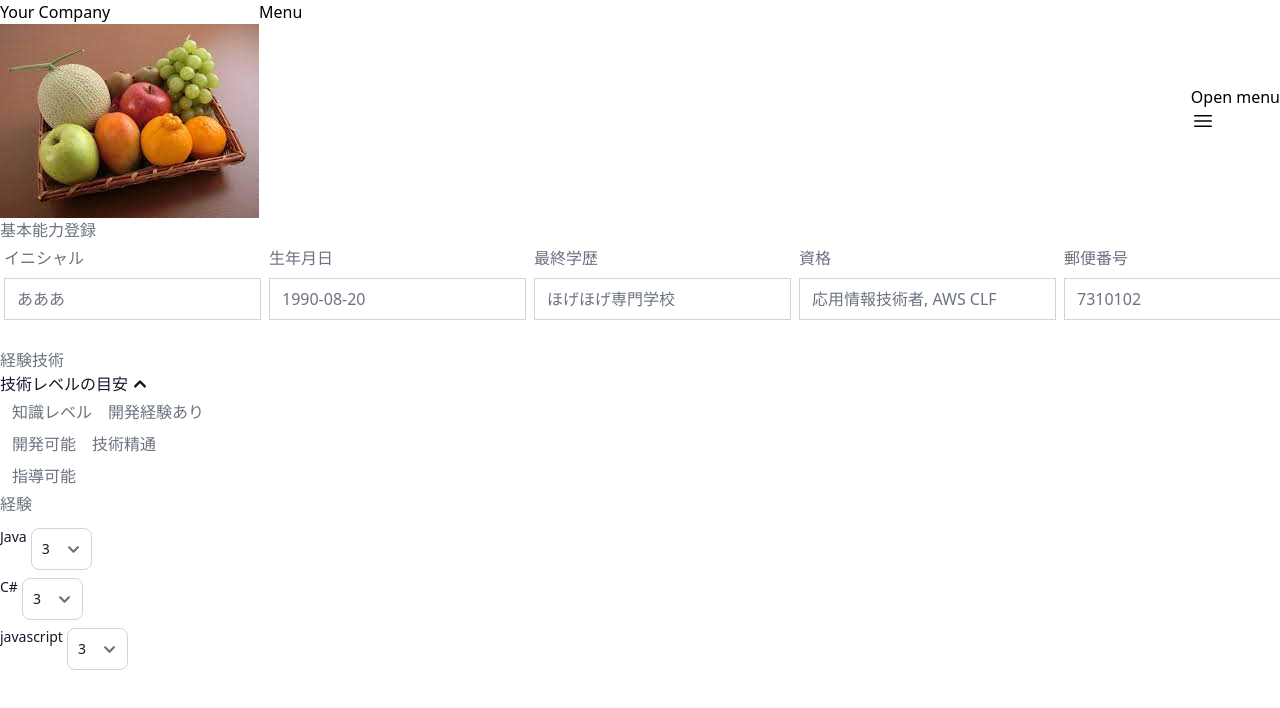
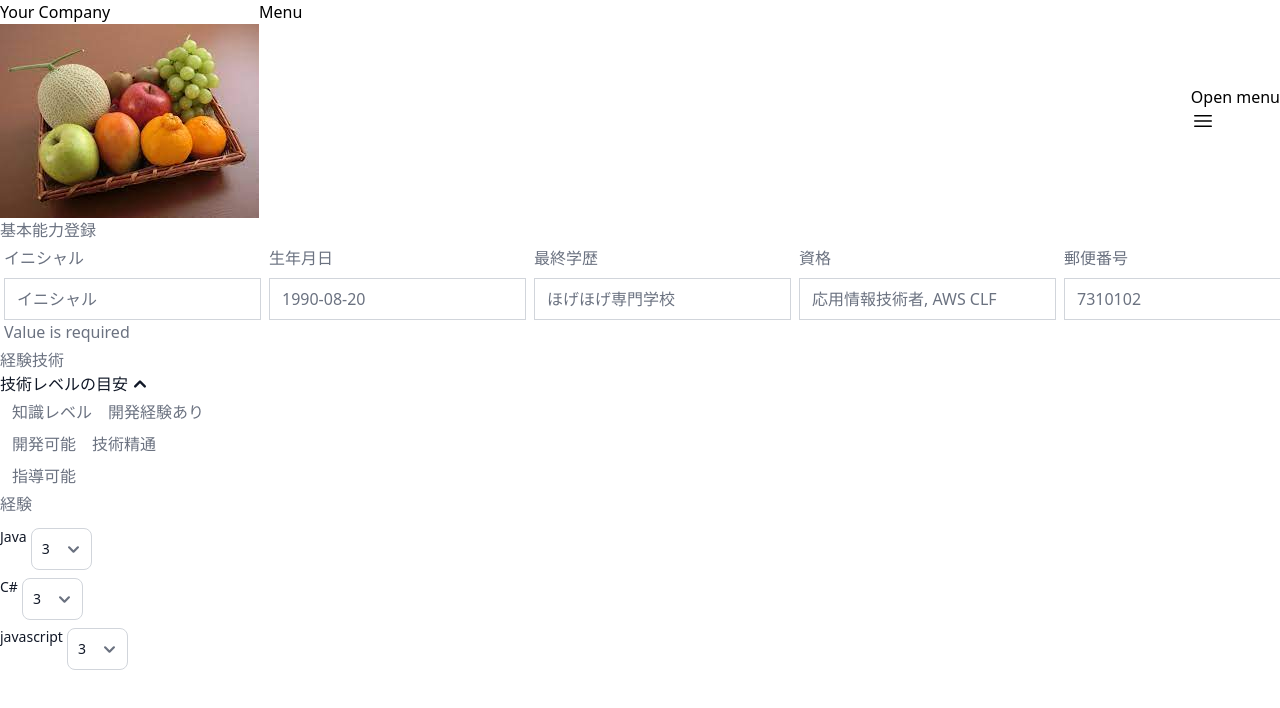
Before and after one commit to myantyuWorld/stackies-app, a Vue app in the folder frontend/vite_fast/: page /register in a window 1280 px wide. Both pictures are taken after a click on the button "登録". Shown: the top 708 px of the page. Built offline with nearby package versions, Linux system fonts and the light colour scheme.

Commit message:
Add Vulidate

```diff
--- a/frontend/vite_fast/package.json
+++ b/frontend/vite_fast/package.json
@@ -12,6 +12,8 @@
     "lint": "eslint . --ext .vue,.js,.jsx,.cjs,.mjs,.ts,.tsx,.cts,.mts --fix --ignore-path .gitignore"
   },
   "dependencies": {
+    "@vuelidate/core": "^2.0.0",
+    "@vuelidate/validators": "^2.0.0",
     "axios": "^1.2.2",
     "flowbite": "^1.6.3",
     "pinia": "^2.0.28",
--- a/frontend/vite_fast/src/components/BaseInfo.vue
+++ b/frontend/vite_fast/src/components/BaseInfo.vue
@@ -2,48 +2,56 @@
 import InputComponent from './InputComponent.vue'
 
 defineProps<{
-  inputMode:boolean,
-  baseInfo:Object
+  inputMode: boolean,
+  baseInfo: Object,
+  v$:Object
 }>()
 </script>
 <template>
   <div class="w-full px-4 shadow-none flex flex-wrap ">
     <!-- イニシャル、住所、資格（名前、取得時期）、学歴、生年月日、自己PR） -->
-    <div class="p-1 w-1/12">
+    <div class="p-1 w-1/2">
       <div>
         <label class="block uppercase tracking-wide text-gray-700 text-xs font-bold mb-2" for="grid-password">
           イニシャル
         </label>
-        <InputComponent :input-mode="inputMode" placeholder="イニシャル" :value="baseInfo.initial" v-model="baseInfo.initial" />
+        <InputComponent :input-mode="inputMode" placeholder="イニシャル" :value="baseInfo.initial"
+          v-model="baseInfo.initial" />
+        <div v-for="error of v$.initial.$errors" :key="error.$uid">
+          <div class="text-red-700 font-bold">{{ error.$message }}</div>
+        </div>
       </div>
 
     </div>
-    <div class="p-1 w-2/12">
+    <div class="p-1 w-1/2">
 
       <div>
         <label class="block uppercase tracking-wide text-gray-700 text-xs font-bold mb-2" for="grid-password">
           生年月日
         </label>
-        <InputComponent :input-mode="inputMode" placeholder="生年月日" :value="baseInfo.birth_date" v-model="baseInfo.birth_date"/>
+        <InputComponent :input-mode="inputMode" placeholder="生年月日" :value="baseInfo.birth_date"
+          v-model="baseInfo.birth_date" />
       </div>
 
     </div>
-    <div class="p-1 w-4/12">
+    <div class="p-1 w-1/2">
 
       <div>
         <label class="block uppercase tracking-wide text-gray-700 text-xs font-bold mb-2" for="grid-password">
           最終学歴
         </label>
-        <InputComponent :input-mode="inputMode" placeholder="最終学歴" :value="baseInfo.last_educational_background" v-model="baseInfo.last_educational_background"/>
+        <InputComponent :input-mode="inputMode" placeholder="最終学歴" :value="baseInfo.last_educational_background"
+          v-model="baseInfo.last_educational_background" />
       </div>
 
     </div>
-    <div class="p-1 w-5/12">
+    <div class="p-1 w-1/2">
       <div>
         <label class="block uppercase tracking-wide text-gray-700 text-xs font-bold mb-2" for="grid-password">
           資格
         </label>
-        <InputComponent :input-mode="inputMode" placeholder="資格" :value="baseInfo.qualification" v-model="baseInfo.qualification"/>
+        <InputComponent :input-mode="inputMode" placeholder="資格" :value="baseInfo.qualification"
+          v-model="baseInfo.qualification" />
       </div>
 
     </div>
@@ -52,7 +60,8 @@ defineProps<{
         <label class="block uppercase tracking-wide text-gray-700 text-xs font-bold mb-2" for="grid-password">
           郵便番号
         </label>
-        <InputComponent :input-mode="inputMode" placeholder="郵便番号" :value="baseInfo.postcode" v-model="baseInfo.postcode"/>
+        <InputComponent :input-mode="inputMode" placeholder="郵便番号" :value="baseInfo.postcode"
+          v-model="baseInfo.postcode" />
       </div>
 
     </div>
@@ -62,7 +71,7 @@ defineProps<{
         <label class="block uppercase tracking-wide text-gray-700 text-xs font-bold mb-2" for="grid-password">
           住所
         </label>
-        <InputComponent :input-mode="inputMode" placeholder="住所" :value="baseInfo.address" v-model="baseInfo.address"/>
+        <InputComponent :input-mode="inputMode" placeholder="住所" :value="baseInfo.address" v-model="baseInfo.address" />
       </div>
 
     </div>
--- a/frontend/vite_fast/src/views/RegisterView.vue
+++ b/frontend/vite_fast/src/views/RegisterView.vue
@@ -3,6 +3,9 @@ import router from '@/router';
 import { ref } from 'vue';
 import { onMounted } from 'vue'
 import { initModals } from 'flowbite'
+import { useVuelidate } from '@vuelidate/core';
+import { required } from '@vuelidate/validators';
+
 import ExperienceRating from '../components/ExperienceRating.vue'
 import Rating from '../components/Rating.vue'
 import BaseInfo from '../components/BaseInfo.vue'
@@ -12,14 +15,9 @@ onMounted(() => {
   initModals();
 })
 
-const click_regist = () => {
-  console.log(data.value)
-  // router.push('menu')
-}
-
 const data = ref({
   baseinfo: {
-    initial: "あああ",
+    initial: "",
     birth_date: "1990-08-20",
     last_educational_background: "ほげほげ専門学校",
     qualification: "応用情報技術者, AWS CLF",
@@ -46,6 +44,22 @@ const data = ref({
   ]
 })
 
+const rules = {
+  initial: { required }
+}
+
+const v$ = useVuelidate(rules, data.value.baseinfo)
+
+const click_regist = async () => {
+  console.log(data.value)
+  const result = await v$.value.$validate();
+  console.log('result', result);
+  console.log('$errors', v$.value.$errors);
+
+  // TODO : バリデーションエラーがない場合、APIリクエストする
+  // router.push('menu')
+}
+
 </script>
 
 <template>
@@ -59,7 +73,7 @@ const data = ref({
                 <h2 class="mb-0 text-2xl text-cyan-900 font-bold">基本能力登録</h2>
               </div>
               <div class="flex bg-white">
-                <BaseInfo :inputMode="false" :baseInfo="data.baseinfo" />
+                <BaseInfo :v$="v$" :inputMode="false" :baseInfo="data.baseinfo" />
               </div>
             </div>
             <div class="p-6 sm:p-6">
```
Also changed, not shown: 1 other file (tests, documents, lock files or other folders).
